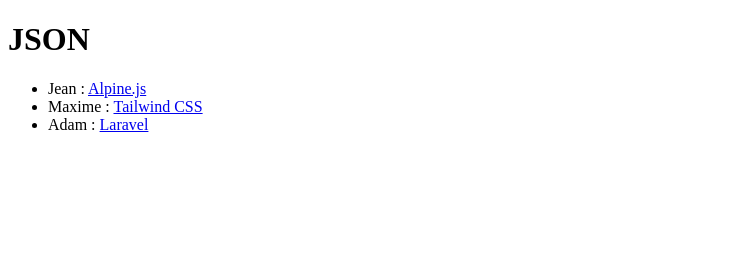
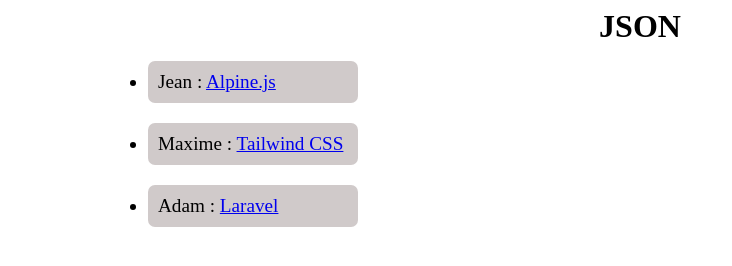
Before and after one commit to MMI-SAE-105/r113-tp5-galerie-et-json-b2-mrkalo25, a plain HTML site: page 02-json.html in a window 1280 px wide. Shown: the whole page, without its empty margins (0-732 px from the left). Drawn offline with nearby package versions, Linux system fonts and the light colour scheme.

Commit message:
ajout css de la page json

```diff
--- a/02-json.html
+++ b/02-json.html
@@ -4,10 +4,11 @@
     <meta charset="UTF-8">
     <meta name="viewport" content="width=device-width, initial-scale=1.0">
     <script defer src="https://unpkg.com/alpinejs"></script>
+    <link rel="stylesheet" href="/style.css">
     <title>Document</title>
 </head>
 <body>
-    <h1>JSON</h1>
+    <h1 class="titrep2">JSON</h1>
     <ul x-data="{
         async données() {
             const resp = await fetch('données.json');
@@ -15,7 +16,7 @@
         },
     }">
         <template x-for="donnée in données">
-            <li>
+            <li class="donnée">
                 <span x-text="donnée.nom">Jean</span> :
                 <a x-text="donnée.projet" :href="donnée.url">alpine</a>
             </li>
--- a/style.css
+++ b/style.css
@@ -134,3 +134,27 @@
     width: 90px;
 
 }
+
+.titrep2 {
+    font-size: 2rem;
+    font-weight: bold;
+    text-align: center;
+    margin: 0;
+    padding: 0;
+}
+
+.donnée {
+    font-size: 1.2rem;
+    font-weight: initial;
+    margin-left: 100px;
+    padding: 10px;
+    margin-bottom: 20px;
+    background-color: rgb(208, 202, 202);
+    border-radius: 7px;
+    color: #000000;
+    text-decoration: none;
+    width: 190px;
+
+
+
+}
```
